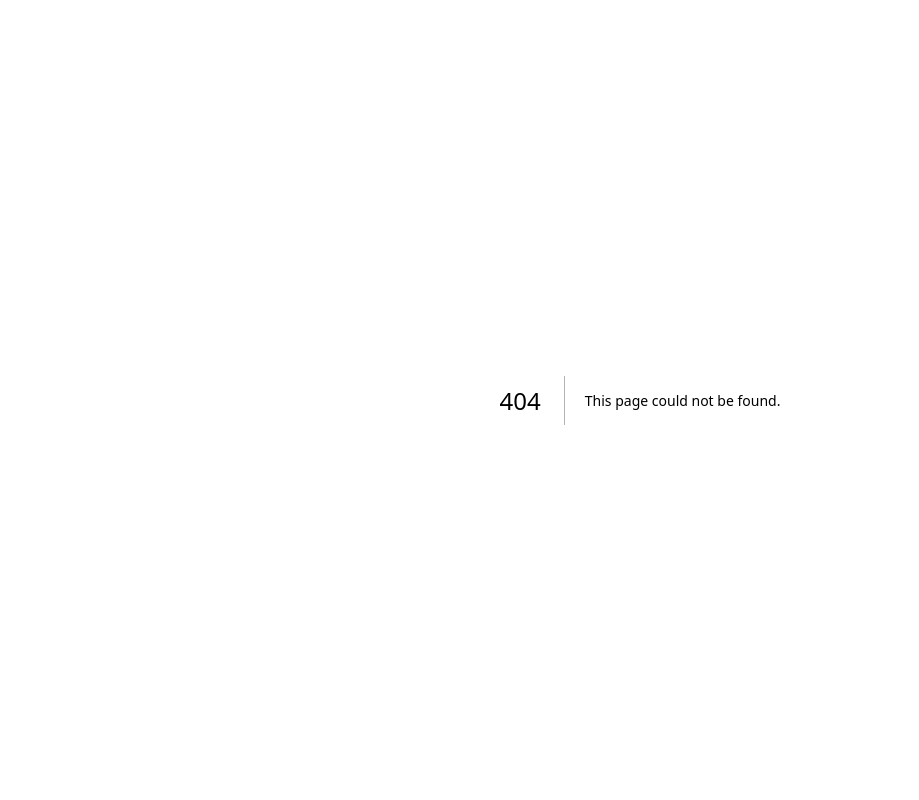
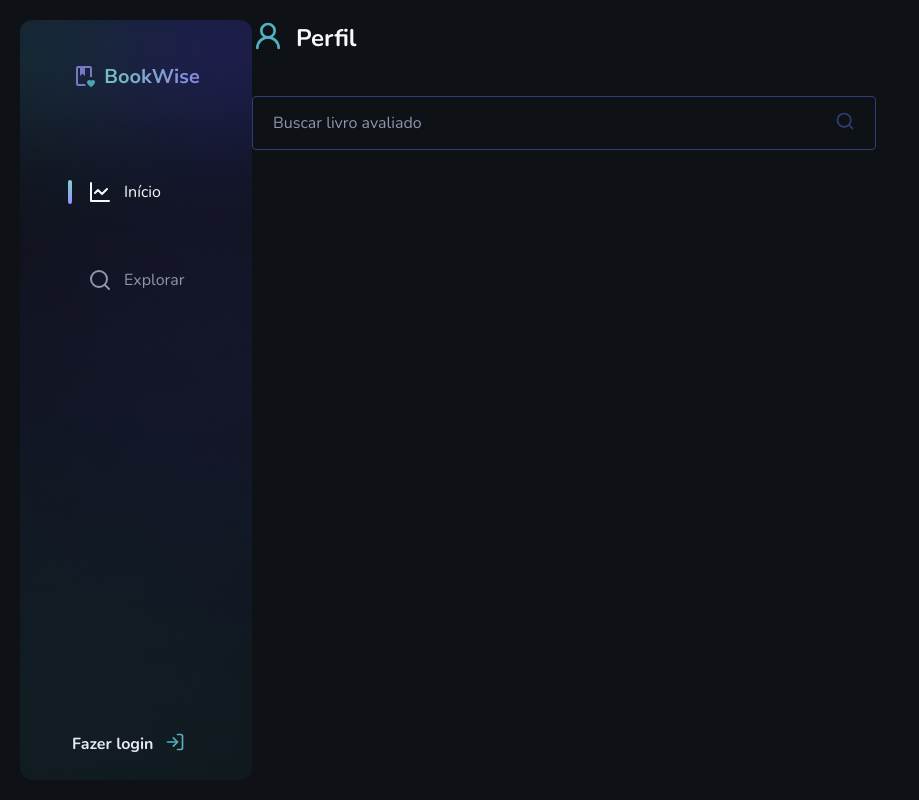
Before and after one commit to marcusdavanco/bookwise, a Next.js app: page /profile in a window 1280 px wide. Before the commit this address had no page. Shown: the whole page, without its empty margins (0-919 px from the left). Built offline with nearby package versions, Linux system fonts and the light colour scheme; no server answers.

Commit message:
feat: Searchbar component

```diff
--- /dev/null
+++ b/src/app/profile/page.tsx
@@ -0,0 +1,27 @@
+import { SearchBar } from '@/components/searchbar'
+import { Sidebar } from '@/components/sidebar'
+import { User2 } from 'lucide-react'
+import { redirect } from 'next/navigation'
+
+export default function Profile() {
+  // redirect('/login')
+
+  return (
+    <main className="p-5 flex min-h-full">
+      <Sidebar />
+      <div className="min-w-[232px]" />
+      <div className="flex gap-16 w-full">
+        <section>
+          <div className="flex gap-3 mb-10 ">
+            <User2 className="h-8 w-8 text-green-100" />
+            <h2 className="text-2xl font-bold">Perfil</h2>
+          </div>
+          <SearchBar />
+        </section>
+        <section>
+
+        </section>
+      </div>
+    </main>
+  )
+}
--- /dev/null
+++ b/src/components/searchbar.tsx
@@ -0,0 +1,13 @@
+import { Search } from "lucide-react";
+
+export function SearchBar() {
+  return (
+    <div className="flex gap-2 py-[0.875rem] px-5 bg-gray-800 border-gray-500 border-[1px] rounded flex-1 min-w-[39rem] focus-within:border-2 focus-within:border-gray-400">
+      <input
+        placeholder="Buscar livro avaliado"
+        className="placeholder-gray-400 bg-transparent flex-1 outline-0"
+      />
+      <Search className="h-5 w-5 text-gray-500" />
+    </div>
+  )
+}
```
